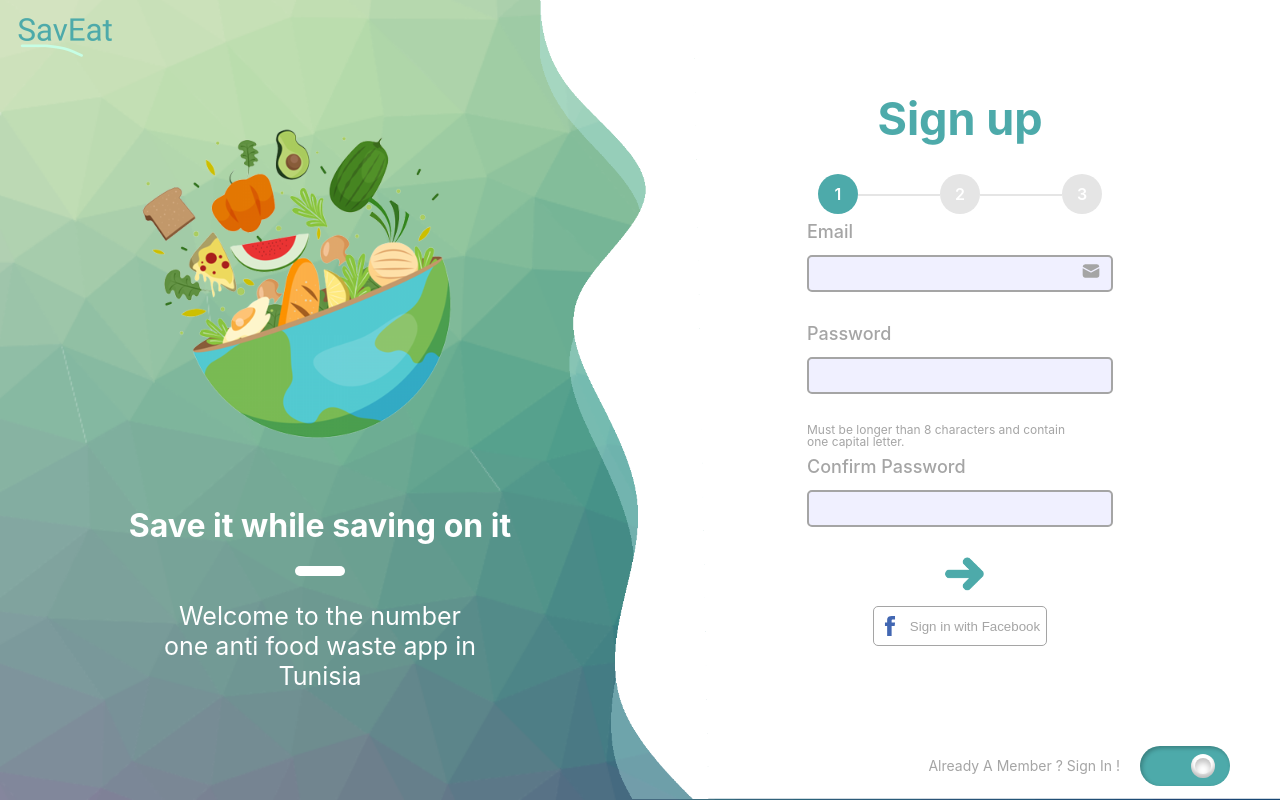
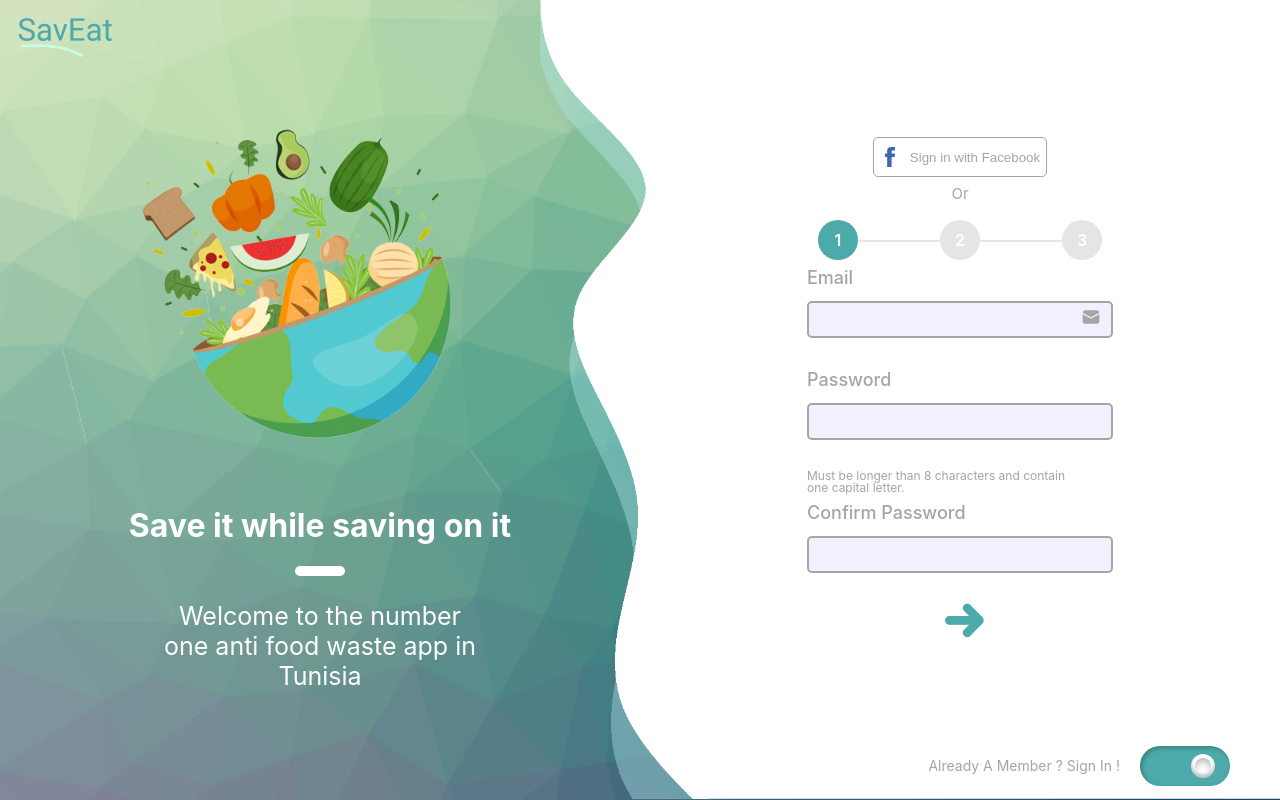
Before and after one commit to nawresncib12/SavEat-FrontOffice, a React (Create React App) app in the folder saveat/: page / in a window 1280 px wide. Both pictures are taken after a click on the element 1167 px from the left and 765 px from the top of the page. Built offline with nearby package versions, Linux system fonts and the light colour scheme; some icons are missing.

Commit message:
sign up form modif

```diff
--- a/saveat/src/components/auth/Background/FormSection.module.css
+++ b/saveat/src/components/auth/Background/FormSection.module.css
@@ -21,7 +21,7 @@
 
 .formContainer {
     z-index: 5;
-    margin-top: -100px;
+    margin-top: -30px;
 
 }
 
--- a/saveat/src/components/auth/SignUpForm.jsx
+++ b/saveat/src/components/auth/SignUpForm.jsx
@@ -6,7 +6,7 @@ import { Icon } from "@iconify/react";
 import { TextField } from "./TextField";
 import { Formik, Form } from "formik";
 import * as Yup from "yup";
-import { Timer } from "../../UI/Timer";
+import { SocialMediaBox } from "./SocialMediaBox";
 import { StepOne } from "./StepOne";
 import { StepTwo } from "./StepTwo";
 import { Success } from "./Success";
@@ -65,7 +65,8 @@ export const SignUpForm = () => {
       {(formik) => (
         <div className={classes.signUpForm}>
           <div className={classes.header}>
-            <h2 className={classes.title}>Sign up</h2>
+            <SocialMediaBox />
+            <h2 className={classes.note}>Or</h2>
           </div>
           <div className={classes.stepContainer}>
             <StepCircle number="1" color={next >= 1 ? "#4DAAAA" : "#E5E5E5"} />
--- a/saveat/src/components/auth/SignUpForm.module.css
+++ b/saveat/src/components/auth/SignUpForm.module.css
@@ -6,11 +6,15 @@
 }
 
 .signUpForm .header {
-    font-size: 30px;
-    font-weight: 600;
-    color: #4DAAAA;
+
     display: flex;
     align-items: center;
+    flex-direction: column;
+    margin-bottom: 20px;
+
+}
+.signUpForm .header .note {
+    text-align: center;
 
 }
 
--- a/saveat/src/components/auth/StepOne.jsx
+++ b/saveat/src/components/auth/StepOne.jsx
@@ -24,7 +24,7 @@ export const StepOne = (props) => {
 
             </button>
           </div>
-          <SocialMediaBox />
+
         </div>
       </div>
     </div>
```
